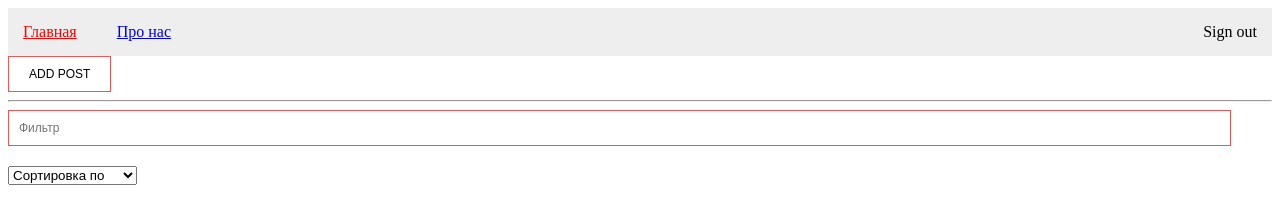
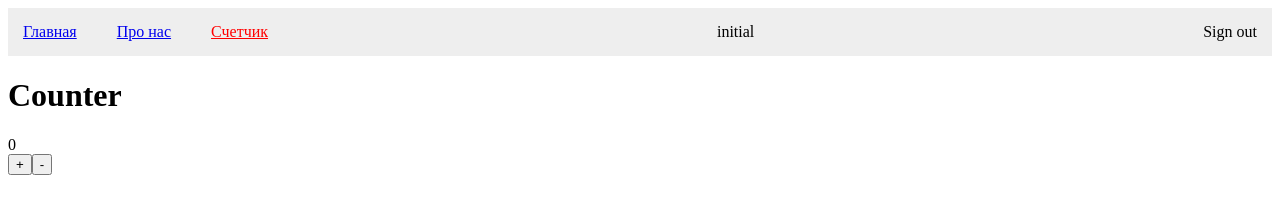
Before and after one commit to katrine-r/react-learning, a React (Create React App) app: page /counter in a window 1280 px wide. Before the commit this address led to /. Shown: the top 212 px of the page. Built offline with nearby package versions, Linux system fonts and the light colour scheme; no server answers; sample sign-in values are in the browser's storage.

Commit message:
added component Counter, counterReducer, useSelector, useDispatch

```diff
--- a/src/App.js
+++ b/src/App.js
@@ -1,4 +1,5 @@
 import { useState } from "react";
+import { useSelector } from "react-redux";
 import { BrowserRouter, Navigate, Route, Routes } from "react-router-dom";
 import Layout from "./component/Layout";
 import { AuthContext } from "./context";
@@ -14,6 +15,9 @@ function App() {
   // const [isAuth, setIsAuth] = useState(false);
   const [isAuth, setIsAuth] = useState(localStorage.getItem("isAuth"));
   console.log("isAuth", isAuth);
+
+  const { test } = useSelector(state => state.test)
+  console.log('test', test);
 
   return (
     <AuthContext.Provider value={{ isAuth, setIsAuth }}>
--- a/src/component/UI/NavBar/index.jsx
+++ b/src/component/UI/NavBar/index.jsx
@@ -2,12 +2,16 @@ import { NavLink, useNavigate } from 'react-router-dom'
 import './styles.css'
 import { useContext } from "react";
 import { AuthContext } from "../../../context";
+import { useDispatch, useSelector } from 'react-redux';
+import { changeTest } from '../../../store/actions/test';
 
 const NavBar = () => {
+    const dispatch = useDispatch()
 
     const { isAuth, setIsAuth } = useContext(AuthContext);
+    const { test } = useSelector(state => state.test)
+
     const navigate = useNavigate();
-
     const handleClick = () => {
         setIsAuth(false);
         navigate("/signin");
@@ -19,7 +23,9 @@ const NavBar = () => {
             <nav>
                 <NavLink to='/'>Главная</NavLink>
                 <NavLink to='/about' state={{num: 1}}>Про нас</NavLink>
+                <NavLink to='/counter' >Счетчик</NavLink>
             </nav>
+            <span onClick={() => dispatch(changeTest('clicked'))} >{test}</span>
             <span onClick={handleClick}>Sign out</span>
         </div>
     )
--- /dev/null
+++ b/src/pages/Counter/index.jsx
@@ -0,0 +1,25 @@
+import { useState } from "react"
+import { useDispatch } from "react-redux"
+import { useSelector } from "react-redux"
+import { changeCounter } from "../../store/actions/counter"
+
+
+const Counter = () => {
+
+    // const [counter, setCounter] = useState(0)
+
+    const dispatch = useDispatch()
+    const { counter } = useSelector(state => state.counter)
+    console.log('counter', counter)
+
+    return (
+        <>
+            <h1>Counter</h1>
+            <div>{counter}</div>
+            <button onClick={() => dispatch(changeCounter(counter + 1))} >+</button>
+            <button onClick={() => dispatch(changeCounter(counter - 1))} >-</button>
+        </>
+    )
+}
+
+export default Counter
--- a/src/routes.js
+++ b/src/routes.js
@@ -1,9 +1,11 @@
 import About from "./pages/About";
+import Counter from "./pages/Counter";
 import Post from "./pages/Post";
 import Posts from "./pages/Posts";
 
 export const routes = [
   { path: "/", element: <Posts />, isPrivate: true },
   { path: "/post/:post_id", element: <Post />, isPrivate: true },
-  { path: "/about", element: <About />, isPrivate: true }
+  { path: "/about", element: <About />, isPrivate: true },
+  { path: "/counter", element: <Counter />, isPrivate: true }
 ];
--- /dev/null
+++ b/src/store/actions/counter.js
@@ -0,0 +1,8 @@
+import { CHANGE_COUNTER } from "../types"
+
+export const changeCounter = payload => {
+    return {
+        type: CHANGE_COUNTER,
+        payload
+    }
+}
--- /dev/null
+++ b/src/store/reducers/counter.js
@@ -0,0 +1,17 @@
+import { CHANGE_COUNTER } from "../types"
+
+const initialState = {
+    counter: 0
+}
+
+export const counterReducer = (state = initialState, {type, payload}) => {
+    switch(type) {
+        case CHANGE_COUNTER:
+            return {
+                ...state,
+                counter: payload
+            }
+        default:
+            return state
+    }
+}
--- a/src/store/reducers/index.js
+++ b/src/store/reducers/index.js
@@ -1,6 +1,7 @@
 import { combineReducers } from 'redux'
+import { counterReducer } from './counter'
 import { testReducer } from './test'
 
 export default combineReducers({
-    test: testReducer
+    test: testReducer, counter: counterReducer
 })
--- a/src/store/reducers/test.js
+++ b/src/store/reducers/test.js
@@ -1,11 +1,11 @@
 import { CHANGE_TEST } from "../types";
 
 const initialState = {
-    test: null
+    test: 'initial'
 }
 
 export const testReducer = (state = initialState, { type, payload }) => {
-    switch (type) {
+    switch(type) {
         case CHANGE_TEST:
             return {
                 ...state,
--- a/src/store/types.js
+++ b/src/store/types.js
@@ -1 +1,2 @@
 export const CHANGE_TEST = 'CHANGE_TEST'
+export const CHANGE_COUNTER = 'CHANGE_COUNTER'
```
